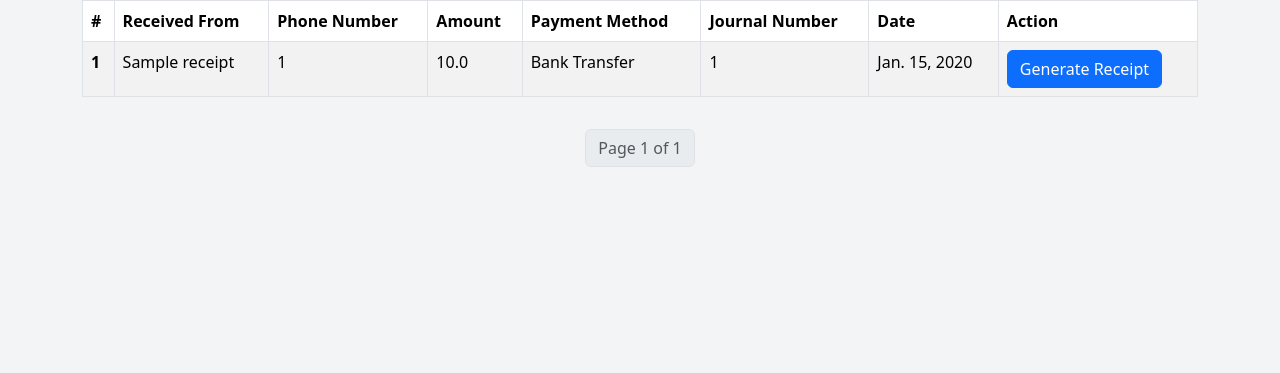
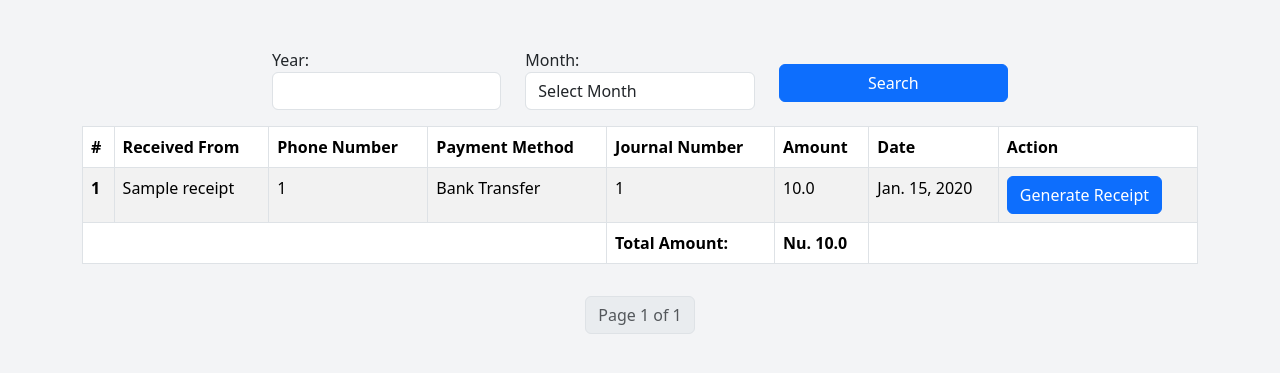
Before and after one commit to bishal-dd/receipt_genrator, a Django app: page /view_receipts/1/ in a window 1280 px wide. Shown: the part 56-429 px from the top of the page. Run offline with Django 3.2, Linux system fonts and the light colour scheme; a user stored in the database is signed in; tables that the repository leaves empty hold one stand-in row (values such as "Sample post"); some libraries are stand-ins or nearby versions.

Commit message:
made more moduler

```diff
--- /dev/null
+++ b/webapp/filters/year_month_filter.py
@@ -0,0 +1,9 @@
+def year_month_filter(filter_item, year, month):
+    if year and month:
+        filter_item = filter_item.filter(date__year=year, date__month=month)
+    elif year:
+        filter_item = filter_item.filter(date__year=year)
+    elif month:
+        filter_item = filter_item.filter(date__month=month)
+
+    return filter_item
--- /dev/null
+++ b/webapp/pagination/pagination.py
@@ -0,0 +1,9 @@
+from django.core.paginator import Paginator
+
+
+def pagination(request, paginated_item, items_per_page):
+    paginator = Paginator(paginated_item, items_per_page)
+    page = request.GET.get('page')
+    paginated_item = paginator.get_page(page)
+
+    return paginated_item
--- /dev/null
+++ b/webapp/static/js/view_receipt.js
@@ -0,0 +1,23 @@
+$(document).ready(function () {
+  $('.yearpicker').datepicker({
+    changeYear: true,
+    showButtonPanel: true,
+    dateFormat: 'yy',
+    onClose: function(dateText, inst) {
+      var year = $("#ui-datepicker-div .ui-datepicker-year :selected").val();
+      $(this).datepicker('setDate', new Date(year, 1));
+    }
+  });
+
+  $(".yearpicker").focus(function() {
+    $(".ui-datepicker-month").hide();
+    $(".ui-datepicker-calendar").hide();
+  });
+
+    $('.monthpicker').datepicker({
+      dateFormat: 'MM', // Display only the month
+      changeMonth: true,
+      changeYear: false, // Hide the year dropdown
+    });
+
+});
--- a/webapp/templates/shared/base.html
+++ b/webapp/templates/shared/base.html
@@ -6,11 +6,15 @@
     <link href="https://cdn.jsdelivr.net/npm/bootstrap@5.3.2/dist/css/bootstrap.min.css" rel="stylesheet" integrity="sha384-T3c6CoIi6uLrA9TneNEoa7RxnatzjcDSCmG1MXxSR1GAsXEV/Dwwykc2MPK8M2HN" crossorigin="anonymous">
     <link rel="stylesheet" href="https://cdnjs.cloudflare.com/ajax/libs/font-awesome/6.0.0-beta3/css/all.min.css">
     <script src="https://cdn.jsdelivr.net/npm/bootstrap@5.3.2/dist/js/bootstrap.bundle.min.js" integrity="sha384-C6RzsynM9kWDrMNeT87bh95OGNyZPhcTNXj1NW7RuBCsyN/o0jlpcV8Qyq46cDfL" crossorigin="anonymous"></script>
+    <script src="https://code.jquery.com/jquery-3.6.0.min.js"></script>
+    <link rel="stylesheet" href="https://code.jquery.com/ui/1.12.1/themes/base/jquery-ui.css">
+    <script src="https://code.jquery.com/ui/1.12.1/jquery-ui.js"></script>
+<!-- Your custom script -->
     <link rel="stylesheet" type='text/css' href="{% static 'css/index.css' %}">
     <link rel="stylesheet" type='text/css' href="{% static 'css/login.css' %}">
-    <script src="https://code.jquery.com/jquery-3.6.0.min.js"></script>
     <script src="{% static 'js/main.js' %}"></script>
     <script src="{% static 'js/login.js' %}"></script>
+    <script src="{% static 'js/view_receipt.js' %}"></script>
     <title>Receipt Generator</title>
 </head>
 <body>
--- a/webapp/templates/shared/navbar.html
+++ b/webapp/templates/shared/navbar.html
@@ -1,4 +1,4 @@
-<nav class="navbar navbar-expand-lg navbar-light bg-light">
+<nav class="navbar navbar-expand-lg navbar-light bg-light mb-5">
   <a class="navbar-brand" href="#">Navbar</a>
   <button
     class="navbar-toggler"
--- a/webapp/templates/view_receipts.html
+++ b/webapp/templates/view_receipts.html
@@ -1,5 +1,44 @@
 {% extends "shared/base.html"%} {% block body%}
 <div class="container">
+      <div class="row justify-content-center">
+        <div class="col-md-8">
+          <form action="{% url 'webapp:view_receipts' id=user.id %}" method="GET" class="row justify-content-center">
+                {% csrf_token %}
+             <div class="col-md-4 mb-3">
+              <label for="year">Year:</label>
+              <input type="text" class="form-control yearpicker" id="year" name="year"/>
+            </div>
+            <div class="col-md-4 mb-3">
+              <label for="Month">Month:</label>
+            <select class="form-control" id="Month" name="month">
+                <option value="">Select Month</option>
+                <option value="1">January</option>
+                <option value="2">February</option>
+                <option value="3">March</option>
+                <option value="4">April</option>
+                <option value="5">May</option>
+                <option value="6">June</option>
+                <option value="7">July</option>
+                <option value="8">August</option>
+                <option value="9">September</option>
+                <option value="10">October</option>
+                <option value="11">November</option>
+                <option value="12">December</option>
+            </select>
+            </div>
+
+            <div class="col-4 mt-3">
+              <button
+                class="btn btn-primary col-12"
+                type="submit"
+              >
+                Search
+              </button>
+            </div>
+          </form>
+        </div>
+      </div>
+
   <div class="table-responsive">
     <table class="table table-striped table-bordered table-hover">
       <thead class="thead-dark">
@@ -7,9 +46,9 @@
           <th scope="col">#</th>
           <th scope="col">Received From</th>
           <th scope="col">Phone Number</th>
-          <th scope="col">Amount</th>
           <th scope="col">Payment Method</th>
           <th scope="col">Journal Number</th>
+          <th scope="col">Amount</th>
           <th scope="col">Date</th>
           <th scope="col">Action</th>
         </tr>
@@ -20,13 +59,14 @@
           <th scope="row">{{ forloop.counter }}</th>
           <td>{{ receipts.recipient_name}}</td>
           <td>{{ receipts.recipient_phone}}</td>
-          <td>{{ receipts.total_amount}}</td>
+
           {% if receipts.Journal_no%}
           <td>Bank Transfer</td>
           {% else%}
           <td>Cash</td>
           {% endif %}
           <td>{{ receipts.Journal_no}}</td>
+          <td>{{ receipts.total_amount}}</td>
           <td>{{ receipts.date}}</td>
           <td>
             <a
@@ -39,6 +79,12 @@
           </td>
         </tr>
         {% endfor %}
+        <tr>
+          <td colspan="4"></td>
+          <td><strong>Total Amount:</strong></td>
+          <td><strong>Nu. {{ total_amount }}</strong></td>
+          <td colspan="2"></td>
+        </tr>
       </tbody>
     </table>
   </div>
--- a/webapp/views.py
+++ b/webapp/views.py
@@ -1,10 +1,12 @@
-from django.shortcuts import render, redirect, HttpResponse
+from django.db.models import Sum
+from django.shortcuts import render, redirect
 from django.contrib.auth import logout
 from .models import Profile, Receipt, Version, Service
 from django.contrib.auth.decorators import login_required
 from .helpers.save_data import save_receipts
-from .helpers.generate_receipt import generate_pdf
-from django.core.paginator import Paginator
+from .pagination.pagination import pagination
+from .helpers.pdf_generation import pdf_generation
+from .filters.year_month_filter import year_month_filter
 
 
 def index(request):
@@ -28,16 +30,15 @@ def logout_view(request):
 def receipts_view(request, id):
     user_receipts = None
     if request.user.is_authenticated:
-        user_receipts = Receipt.objects.filter(user_id=id)
+        user_id = request.user.id
+        year = request.GET.get('year')  # Get the selected year from the request
+        month = request.GET.get('month')  # Get the selected month from the request
+        user_receipts = Receipt.objects.filter(user_id=id).order_by('date')
+        user_receipts = year_month_filter(user_receipts, year, month)
+        total_amount = user_receipts.aggregate(Sum('total_amount'))['total_amount__sum'] or 0
+    user_receipts = pagination(request, user_receipts, 10)
 
-    # Set the number of items per page
-    items_per_page = 10  # You can adjust this to your preferred number of items per page
-
-    paginator = Paginator(user_receipts, items_per_page)
-    page = request.GET.get('page')
-    user_receipts = paginator.get_page(page)
-
-    return render(request, 'view_receipts.html', {'user_receipts': user_receipts})
+    return render(request, 'view_receipts.html', {'user_receipts': user_receipts, 'total_amount': total_amount})
 
 
 @login_required
@@ -75,18 +76,3 @@ def generate_individual_receipt(request, id):
 
     # Return the result of the pdf_generation function
     return pdf_generation(data)
-
-
-def pdf_generation(data):
-
-    pdf = generate_pdf('receipt_template.html', data)
-
-    if pdf:
-        response = HttpResponse(pdf, content_type='application/pdf')
-        filename = "Receipt.pdf"
-        content = f"inline; filename={filename}"
-        response['Content-Disposition'] = content
-
-        return response
-
-    return HttpResponse("Page Not Found")
```
Also changed, not shown: webapp/helpers/pdf_generation.py (added, +17 -0 lines), webapp/pagination/__init__.py (added).
